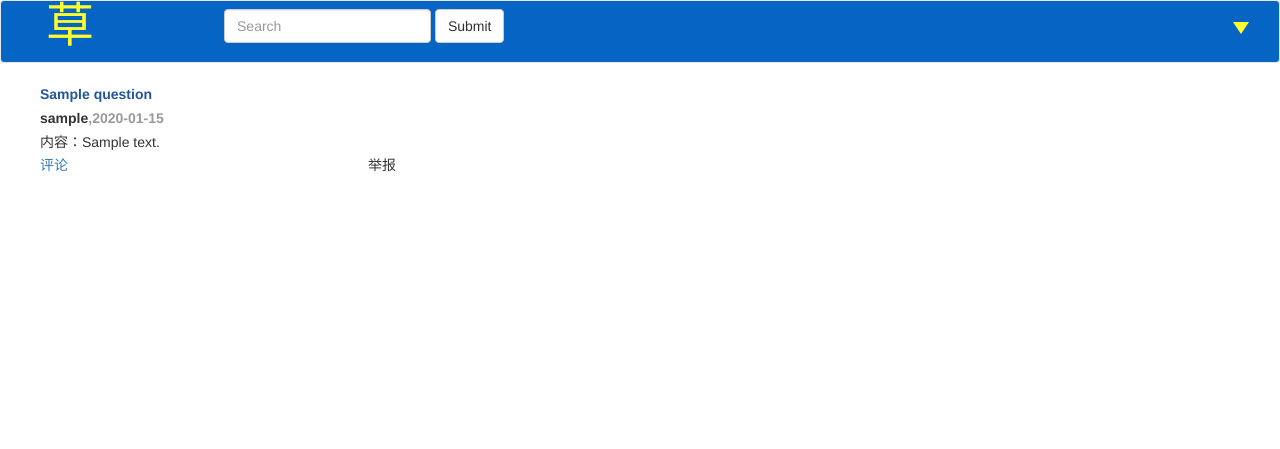
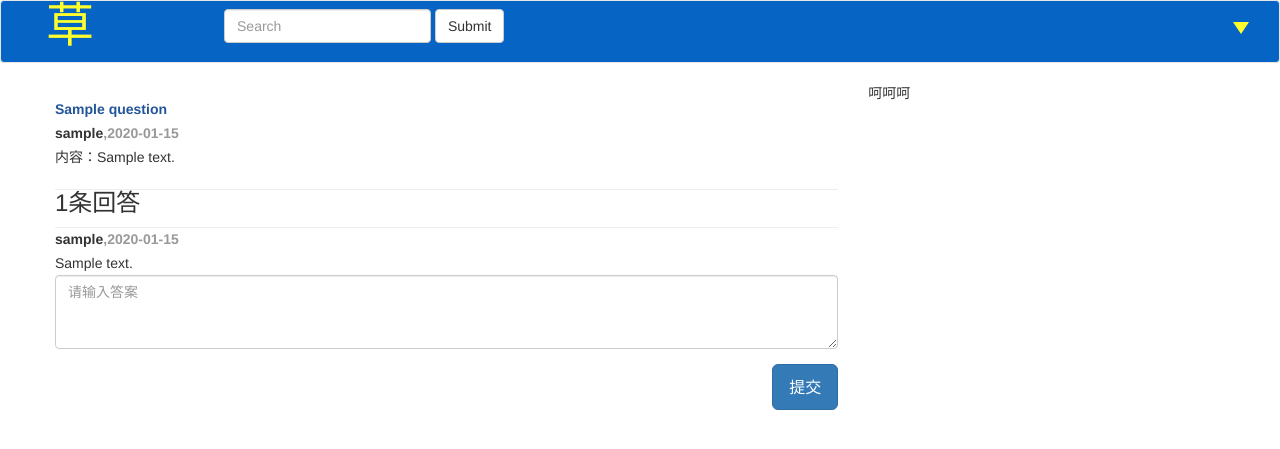
Before and after one commit to injetlee/Django, a Django app: page /zhihu/post_question/1/ in a window 1280 px wide. Shown: the top 449 px of the page. Run offline with Django 3.2, Linux system fonts and the light colour scheme; tables that the repository leaves empty hold one stand-in row (values such as "Sample post"); some libraries are stand-ins or nearby versions.

Commit message:
add anwser display

```diff
--- a/zhihu/templates/content.html
+++ b/zhihu/templates/content.html
@@ -2,6 +2,9 @@
 <!DOCTYPE html>
 <html lang="en">
 <head>
+  <style>
+    *{margin:0;}
+  </style>
     <meta name="viewport" content="width=device-width, initial-scale=1" charset="UTF-8">
     <title>{% block title %}Index-CaoHu{% endblock %}</title>
 </head>
--- a/zhihu/templates/zhihu/index.html
+++ b/zhihu/templates/zhihu/index.html
@@ -6,6 +6,7 @@
 
 {% block content %}
       <style>
+        *{margin:0;}
         li {list-style-type:none;}
         .title{font-family:"微软雅黑";font-size:25pt;}
         .position{float:left;margin-right:300px;}
@@ -39,7 +40,7 @@
           <li class="content"><a href="{% url 'zhihu:post_question' question.id %}">{{question.title}}</a></li>
           <li class="username">{{question.user}}<span class="date">{{question.updatedate}}<span></li>
           <li>内容：{{question.content}}</li>
-          <li class="position"><a href={% url "zhihu:comment" question.id %}>评论</a></li>
+          <li class="position"><a href={% url "zhihu:post_question" question.id %}>回答</a></li>
           <li>举报</li>
         </ul>
         </div>
--- a/zhihu/templates/zhihu/question.html
+++ b/zhihu/templates/zhihu/question.html
@@ -13,17 +13,43 @@
         .date::before {content:",";}
         .date {color:#999;}
         .main {line-height:1.7;}
+        .border{border-top:solid #eee 1px;}
 
       </style>
-<div class="main">
-        <ul>
+<div class="container-fluid">
+  <div class="row">
+    <div class="col-md-8">
+      <div class="main">
+              <ul>
+                <li class="content">{{post.title}}</li>
+                <li class="username">{{post.user}}<span class="date">{{post.updatedate}}</span></li>
+                <li>内容：{{post.content}}</li>
+                <div>
+                  <h3 class="border">{{quantity}}条回答</h3>
+                </div>
+                <div>
+                  {% for answer in answers %}
+                   <div class="border">
+                    <li class="username">{{answer.user}}<span class="date">{{answer.updatedate}}<span></li>
+                    <li>{{answer.content}}</li>
+                   </div>
+                  {% endfor %}
+                </div>
+                <form action="{% url 'zhihu:post_question' post.id %}" method='post'>
+                {% csrf_token %}
+                  <textarea class="form-control" rows="3" type="text" name="comment" placeholder="请输入答案"></textarea>
+                  <button style="float:right;margin-top:15px;" type="submit" class="btn btn-primary btn-lg"><font size=3>提交</font></button>
+                </form>
+              </ul>
+      </div>
+    </div>
 
-          <li class="content">{{post.title}}</li>
-          <li class="username">{{post.user}}<span class="date">{{post.updatedate}}<span></li>
-          <li>内容：{{post.content}}</li>
-          <li class="position"><a href="{% url 'zhihu:comment' post.id%}">评论</a></li>
-          <li>举报</li>
-        </ul>
-        </div>
+    <div class="col-md-4">
+    <p>呵呵呵</p>
+    </div>
+  </div>
+</div>
+
+
 
 {% endblock %}
--- a/zhihu/urls.py
+++ b/zhihu/urls.py
@@ -12,5 +12,5 @@ urlpatterns = [
     url(r'^post_question/(?P<id>[0-9]+)/$',
         views.post_question, name='post_question'),
     url(r'^create_question/$', views.create_question, name='create_question'),
-    url(r'^comment/(?P<id>[0-9]+)/$', views.comment, name='comment'),
+    #url(r'^comment/(?P<id>[0-9]+)/$', views.comment, name='comment'),
 ]
--- a/zhihu/views.py
+++ b/zhihu/views.py
@@ -171,8 +171,16 @@ def post_question(request, id):
     #             title=title, content=content, updatedate=updatetime)
     #         insert.save()
     #     return redirect(reverse('zhihu:index'))
+    if request.method == 'POST':
+        comment = request.POST['comment']
+        user = User.objects.get(username=request.user.username)
+        post = Question.objects.get(pk=id)
+        query = Comment.objects.create(
+            content=comment, user=user, question=post, updatedate=format_time(tt.localtime()))
     post = Question.objects.get(pk=id)
-    return render(request, 'zhihu/question.html', {'post': post})
+    answer_query = Comment.objects.filter(question=id).order_by('-updatedate')
+    answer_quantity = answer_query.count()
+    return render(request, 'zhihu/question.html', {'post': post, 'quantity': answer_quantity, 'answers': answer_query})
 
 
 @login_required
@@ -180,12 +188,12 @@ def create_question(request):
     return render(request, 'zhihu/create_question.html')
 
 
-@login_required
-def comment(request, id):
-    if request.method == 'POST':
-        comment = request.POST['comment']
-        user = User.objects.get(username=request.user.username)
-        post = Question.objects.get(pk=id)
-        query = Comment.objects.create(
-            content=comment, user=user, question=post, updatedate=format_time(tt.localtime()))
-    return render(request, 'zhihu/comment.html', {'id': id})
+# @login_required
+# def comment(request, id):
+#     if request.method == 'POST':
+#         comment = request.POST['comment']
+#         user = User.objects.get(username=request.user.username)
+#         post = Question.objects.get(pk=id)
+#         query = Comment.objects.create(
+#             content=comment, user=user, question=post, updatedate=format_time(tt.localtime()))
+#     return render(request, 'zhihu/comment.html', {'id': id})
```
Also changed, not shown: zhihu/templates/zhihu/comment.html (deleted, +0 -10 lines).
